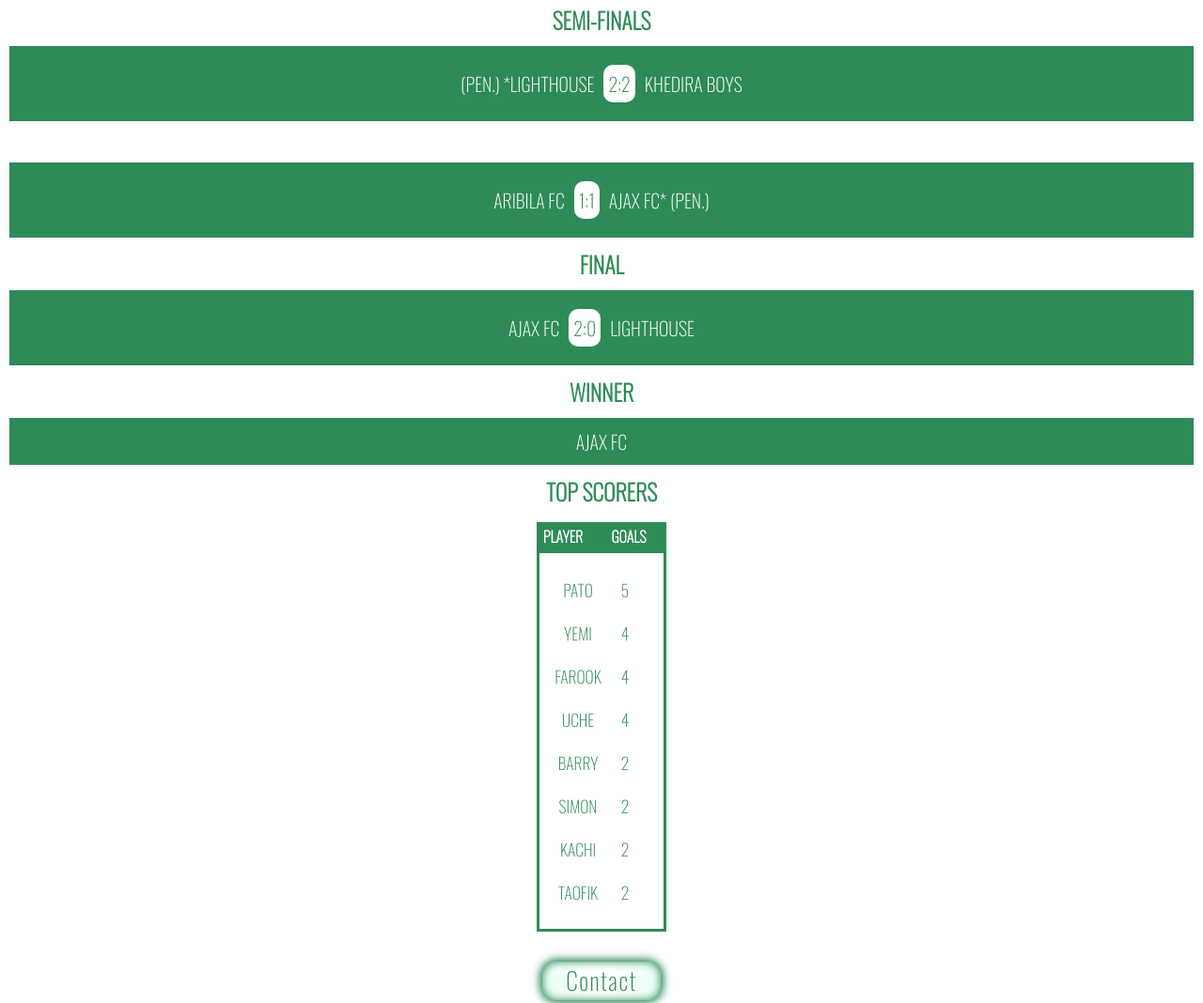
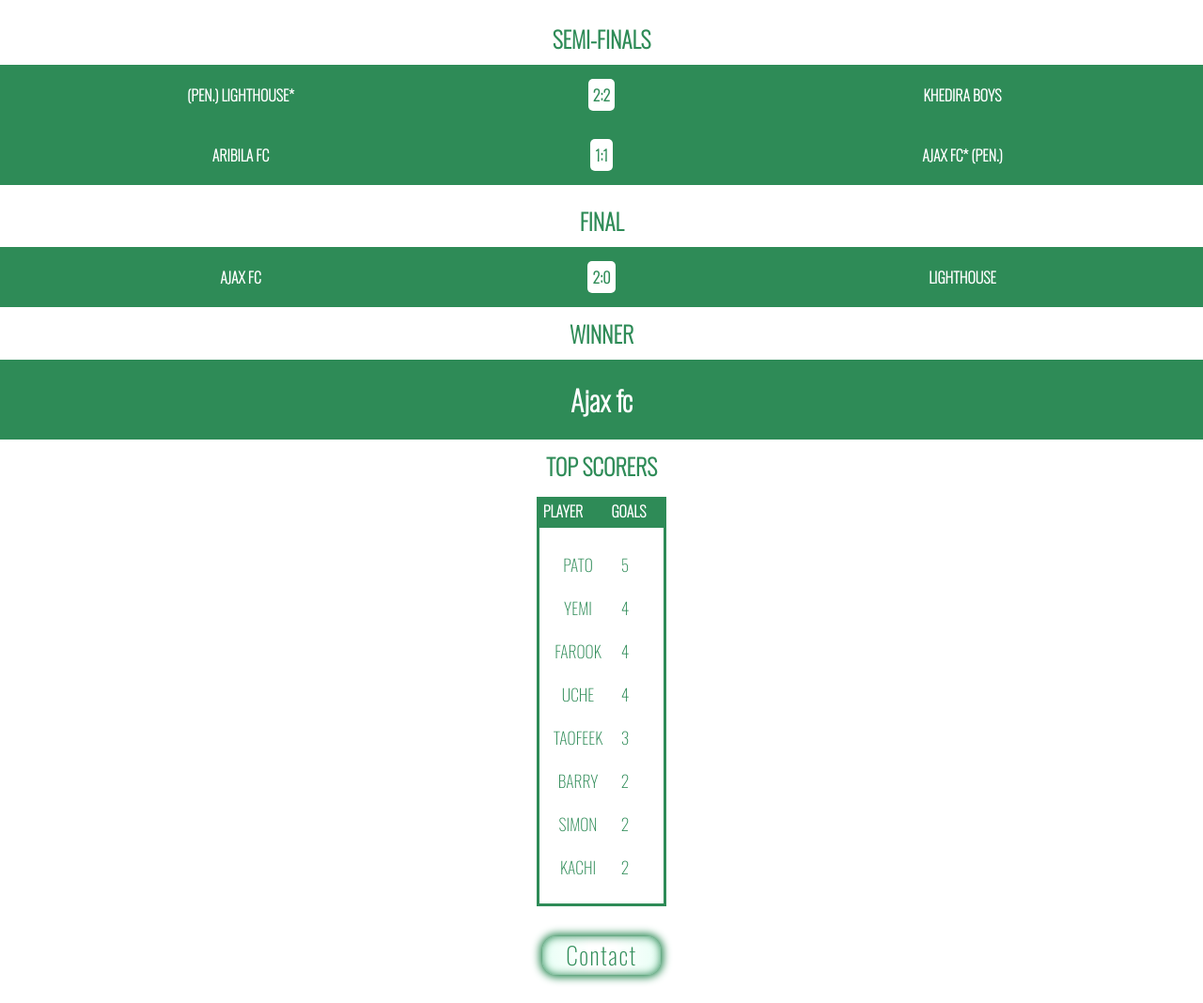
Before and after one commit to Martins00/Knockout-Kings, a plain HTML site: page index.html in a window 1280 px wide. Shown: the part 2539-3607 px from the top of the page at 94% size. Drawn offline with nearby package versions, Linux system fonts and the light colour scheme.

Commit message:
Made a few changes to the "finals" code.

```diff
--- a/index.html
+++ b/index.html
@@ -17,7 +17,7 @@
                         <div id="boxm">test</div>
                         <input type="button" value="Interesting!" id="interest" onclick="box()">
                     </div>
-                    <button onclick="box('Knockout King was founded by Olanrewaju Olagunju, a player, sport lover and man of great personality. The sole aim was to develop new and exciting talents across communities giving tgem a chance to excel in the sport. ')" id="about" class="nav-link">About</button>
+                    <button onclick="box('Knockout King was founded by Olanrewaju Olagunju, a player, sport lover and man of great personality. The sole aim was to develop new and exciting talents across communities giving them a chance to excel in the sport. ')" id="about" class="nav-link">About</button>
                 <!-- </li> -->
             <!-- </ul> -->
             <div class="hamburger">
@@ -150,19 +150,30 @@
             <section id="knockout">
 
                 <h2 class="title">semi-finals</h2>
-                <div id="semi-final">
-                    <span class="fixture">(Pen.) *lighthouse<span class="score">2:2</span>   khedira boys </span><br>
-                    <span class="fixture">aribila fc <span class="score">1:1</span>   ajax fc* (Pen.)</span>
+                <div class="semis">
+                    <div class="finals">
+                        <span class="finals-data">(Pen.) lighthouse* </span>
+                        <span class="scores">2:2</span>
+                        <span class="finals-data">khedira boys </span>
+                    </div>
+
+                    <div class="finals">
+                        <span class="finals-data">aribila fc </span>
+                        <span class="scores">1:1</span>
+                        <span class="finals-data">ajax fc* (Pen.) </span>
+                    </div>
                 </div>
 
                 <h2 class="title">final</h2>
-                <div id="final">
-                    <span class="fixture">ajax fc <span class="score">2:0</span> lighthouse</span>
+                <div class="finals">
+                    <span class="finals-data">ajax fc </span>
+                    <span class="scores">2:0</span>
+                    <span class="finals-data">lighthouse </span>
                 </div>
 
-                <div class="winner">
+                <div class="final">
                     <h2 class="title">winner</h2>
-                    <span class="fixture">Ajax fc</span>
+                    <span class="winner">Ajax fc</span>
                 </div>
             </section>
 
@@ -184,13 +195,13 @@
                     <div class="table-data">4</div>
                     <div class="table-data">uche</div>
                     <div class="table-data">4</div>
+                    <div class="table-data">Taofeek</div>
+                    <div class="table-data">3</div>
                     <div class="table-data">barry</div>
                     <div class="table-data">2</div>
                     <div class="table-data">simon</div>
                     <div class="table-data">2</div>
                     <div class="table-data">kachi</div>
-                    <div class="table-data">2</div>
-                    <div class="table-data">Taofik</div>
                     <div class="table-data">2</div>
                 </div>
             </div>
--- a/style.css
+++ b/style.css
@@ -216,6 +216,7 @@ button {
     text-transform: uppercase;
     color: #2E8B57;
     text-align: center;
+    margin: 10px;
 }
 
 .table-grid-1, .table-grid-2{
@@ -243,27 +244,43 @@ button {
     text-transform: uppercase;
 }
 
-.fixture {
+.semis{
+    margin-bottom: 20px ;
+}
+
+.finals{
+    margin: auto;
+    display: grid;
+    grid-template-columns: 2fr 1fr 2fr;
+    background-color: #2E8B57;
+    color: #ffffff;
+    text-transform: uppercase;
+    font-weight: bold;
+}
+
+.finals-data{
+    justify-self: center;
+    margin: 20px;
+}
+
+.scores{
+    justify-self: center;
+    margin: 10px;
+    background-color: #ffffff;
+    color: #2E8B57;
+    padding: 5px;
+    border-radius: 5px;
+    align-self: center;
+}
+
+.winner{
     display: flex;
     justify-content: center;
-    align-items: center;
-    margin: 10px;
-    font-size: 20px;
-    text-transform: uppercase;
     background-color: #2E8B57;
     color: #ffffff;
-    padding: 10px;
-
-}
-
-.score{
-    color: #2E8B57;
-    background-color: #ffffff;
-    padding: 5px;
-    border-radius: 10px;
-    margin: 10px;
-    place-items: center;
-
+    padding: 20px;
+    font-weight: bold;
+    font-size: 30px;
 }
 
 #top-scorers{
@@ -283,8 +300,8 @@ button {
     text-transform: uppercase;
     gap: 20px;
     font-weight: 700;
+}
 
-}
 #goals{
     display: grid;
     grid-template-columns: repeat(2, 50px);
```
